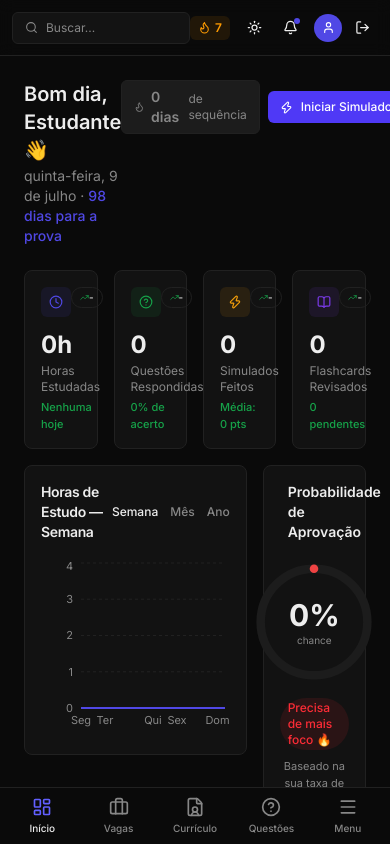
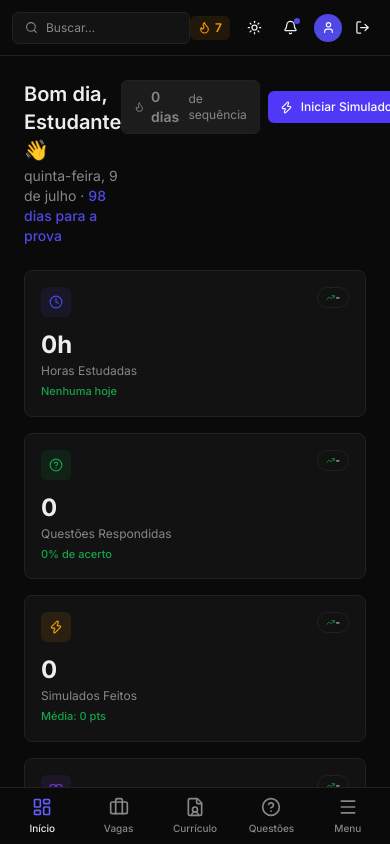
Before and after one commit to marcoscamarg0/dataprev-estudos, a Next.js app: page /dashboard in a window 390 px wide. Built offline with nearby package versions, Linux system fonts and the light colour scheme.

Commit message:
fix: responsividade do grid na dashboard mobile e remove opacidade do header

```diff
--- a/src/app/(dashboard)/dashboard/page.tsx
+++ b/src/app/(dashboard)/dashboard/page.tsx
@@ -187,7 +187,7 @@ export default function DashboardPage() {
       >
         {/* Stats row */}
         {STATS.map((stat) => (
-          <motion.div key={stat.label} variants={item} className="col-span-3">
+          <motion.div key={stat.label} variants={item} className="col-span-12 sm:col-span-6 lg:col-span-3">
             <Card className="card-hover">
               <CardContent className="pt-4">
                 <div className="flex items-start justify-between mb-3">
@@ -211,7 +211,7 @@ export default function DashboardPage() {
         ))}
 
         {/* Weekly chart */}
-        <motion.div variants={item} className="col-span-8">
+        <motion.div variants={item} className="col-span-12 lg:col-span-8">
           <Card className="card-hover">
             <CardHeader className="p-4 pb-0">
               <div className="flex items-center justify-between">
@@ -279,7 +279,7 @@ export default function DashboardPage() {
         </motion.div>
 
         {/* Approval probability */}
-        <motion.div variants={item} className="col-span-4">
+        <motion.div variants={item} className="col-span-12 lg:col-span-4">
           <Card className="card-hover h-full">
             <CardContent className="p-4 flex flex-col h-full">
               <div className="flex items-center gap-2 mb-4">
@@ -325,7 +325,7 @@ export default function DashboardPage() {
         </motion.div>
 
         {/* Heatmap */}
-        <motion.div variants={item} className="col-span-8">
+        <motion.div variants={item} className="col-span-12 lg:col-span-8">
           <Card className="card-hover">
             <CardHeader className="p-4 pb-2">
               <div className="flex items-center justify-between">
@@ -350,7 +350,7 @@ export default function DashboardPage() {
         </motion.div>
 
         {/* Radar chart */}
-        <motion.div variants={item} className="col-span-4">
+        <motion.div variants={item} className="col-span-12 sm:col-span-6 lg:col-span-4">
           <Card className="card-hover h-full">
             <CardHeader className="p-4 pb-0">
               <CardTitle className="text-sm">Radar de Desempenho</CardTitle>
@@ -378,7 +378,7 @@ export default function DashboardPage() {
         </motion.div>
 
         {/* Progress by subject */}
-        <motion.div variants={item} className="col-span-4">
+        <motion.div variants={item} className="col-span-12 sm:col-span-6 lg:col-span-4">
           <Card className="card-hover h-full">
             <CardHeader className="p-4 pb-2">
               <div className="flex items-center justify-between">
@@ -422,7 +422,7 @@ export default function DashboardPage() {
         </motion.div>
 
         {/* Upcoming revisions */}
-        <motion.div variants={item} className="col-span-4">
+        <motion.div variants={item} className="col-span-12 sm:col-span-6 lg:col-span-4">
           <Card className="card-hover h-full">
             <CardHeader className="p-4 pb-2">
               <div className="flex items-center justify-between">
@@ -471,7 +471,7 @@ export default function DashboardPage() {
         </motion.div>
 
         {/* Recent activity + XP */}
-        <motion.div variants={item} className="col-span-4">
+        <motion.div variants={item} className="col-span-12 sm:col-span-6 lg:col-span-4">
           <Card className="card-hover h-full">
             <CardHeader className="p-4 pb-2">
               <CardTitle className="text-sm">Nível & XP</CardTitle>
--- a/src/components/layout/app-layout.tsx
+++ b/src/components/layout/app-layout.tsx
@@ -385,8 +385,7 @@ export function AppLayout({ children }: AppLayoutProps) {
 
       {/* ── Main content ── */}
       <div className="flex flex-col flex-1 min-w-0 overflow-hidden">
-        {/* Top bar */}
-        <header className="flex items-center justify-between h-14 px-3 sm:px-4 border-b border-border bg-background/80 backdrop-blur-sm shrink-0">
+        <header className="flex items-center justify-between h-14 px-3 sm:px-4 border-b border-border bg-background shrink-0 z-10">
           <div className="flex items-center gap-2 sm:gap-3 flex-1 min-w-0">
             {/* Search */}
             <button
```
